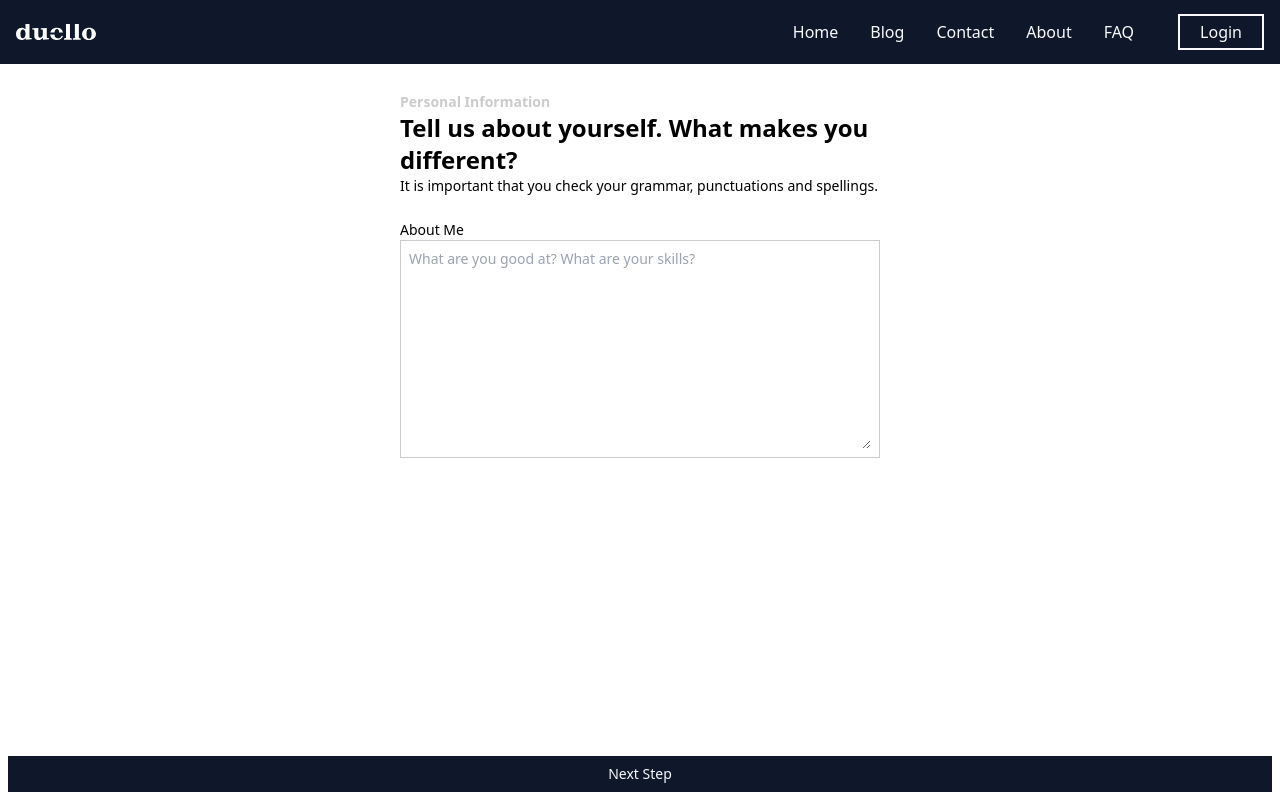
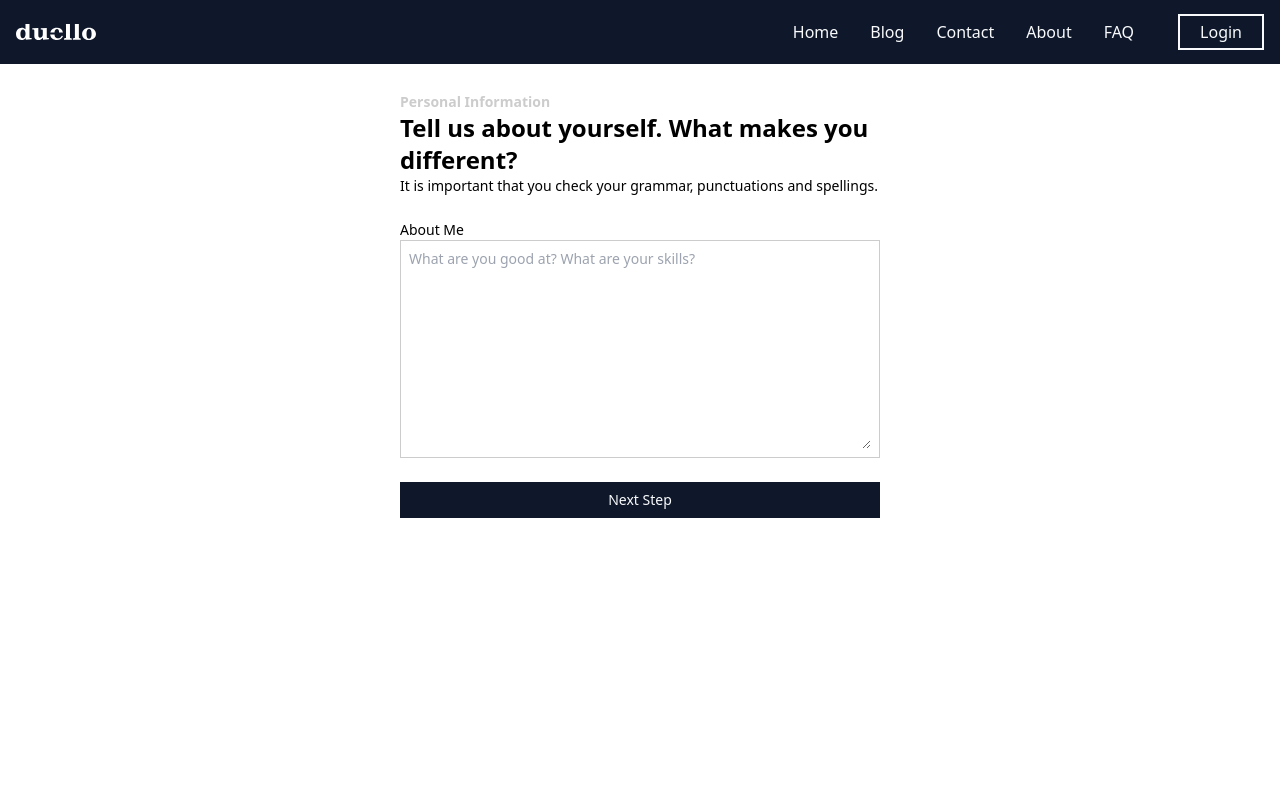
Before and after one commit to ErrolNtetha/lancing-client, a Next.js app: page /apply in a window 1280 px wide. Built offline with nearby package versions, Linux system fonts and the light colour scheme; no server answers.

Commit message:
feat: minor changes

```diff
--- a/app/apply/createApplication.tsx
+++ b/app/apply/createApplication.tsx
@@ -97,7 +97,7 @@ export const CreateApplication = () => {
     const buttonText = `${lastPage ? renderLoading : 'Next Step'}`;
 
     const navButton = (
-        <section className='fixed bottom-0 left-0 w-full p-2 mt-4 flex items-center justify-between'>
+        <section className='fixed md:relative bottom-0 left-0 w-full p-2 md:p-0 mt-4 flex items-center justify-between'>
             <section className='flex items-center gap-2 w-full md:w-md'>
                 {firstPage && (currentPage === 0)
                     ? null
--- a/app/apply/portfolio.tsx
+++ b/app/apply/portfolio.tsx
@@ -30,8 +30,8 @@ export const Portfolio = ({ register, component, errors }: PortfolioProps) => {
                 Now add projects you have done in the past.
             </h3>
             <p className='text-md mb-4'>
-                Profiles which has previous projects get <span className='font-semibold text-[green]'>5x</span> views.
-                Clients need to know your skills by seeing portfolio sample of your previous work.
+                Profiles with projects get <span className='font-semibold text-[green]'>10x</span> views.
+                Clients need to know your skills by seeing portfolio samples of your previous work.
             </p>
 
             <section
```
